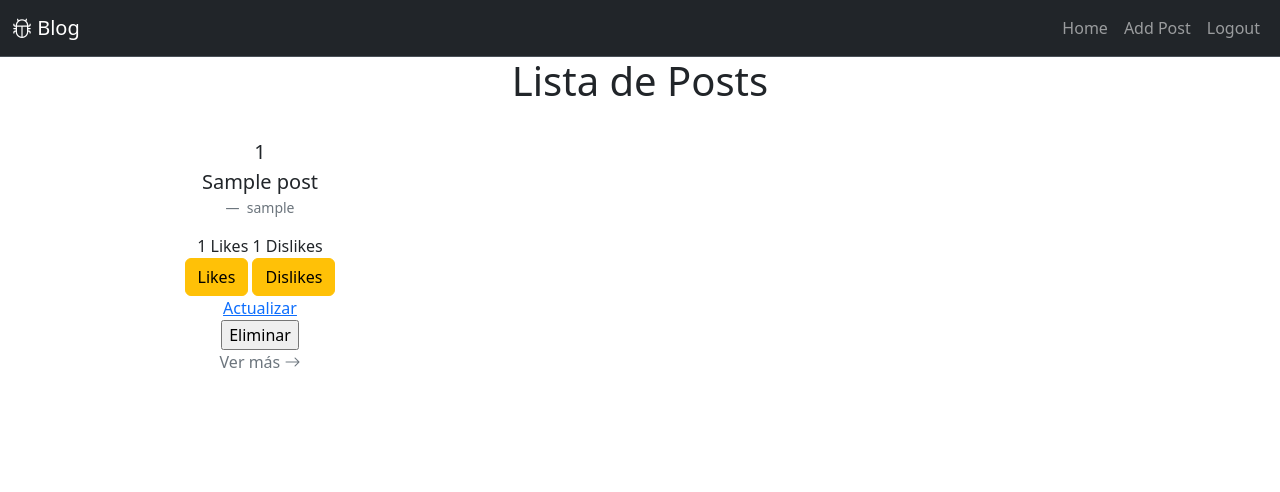
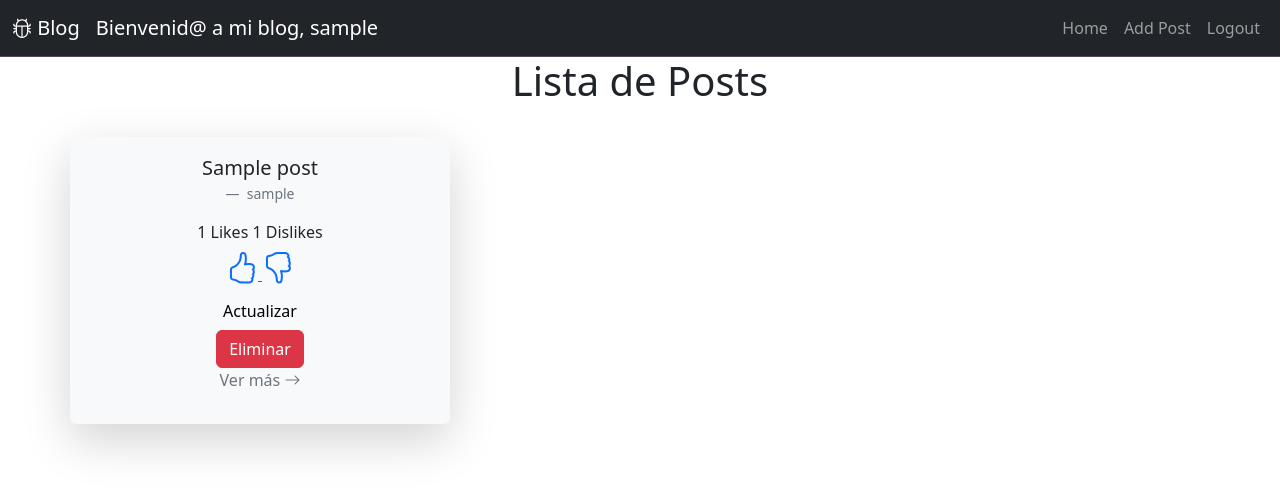
Before and after one commit to vmarialuzm/django_blog, a Django app: page / in a window 1280 px wide. Shown: the top 492 px of the page. Run offline with Django 4.2, Linux system fonts and the light colour scheme; a user stored in the database is signed in; tables that the repository leaves empty hold one stand-in row (values such as "Sample post").

Commit message:
mejoras en los estilos

```diff
--- a/blog/templates/blog/index.html
+++ b/blog/templates/blog/index.html
@@ -5,10 +5,9 @@
 <br>
 <div class="row text-center">
   {% for post in posts %}
-    <div class="col-4">
+    <div class="col-4 shadow-lg p-3 mb-5 bg-body-tertiary rounded">
       <figure>
         <blockquote class="blockquote">
-          <span>{{ post.id }}</span>
           <p>{{ post.title }}</p>
         </blockquote>
         <figcaption class="blockquote-footer">
@@ -20,16 +19,20 @@
         <span>{{ post.liked_by.count }}</span> Likes
         <span>{{ post.disliked_by.count }}</span> Dislikes
         <br>
-        <a class="btn btn-warning" href="{% url 'like_post' post.id %}" class="btn btn-danger">Likes</a>
-        <a class="btn btn-warning" href="{% url 'disliked_post' post.id %}" class="btn btn-danger">Dislikes</a>
+        <a class="hand-button" href="{% url 'like_post' post.id %}" class="btn btn-danger">
+          <i class="bi bi-hand-thumbs-up" style="font-size: 2em;"></i>
+        </a>
+        <a class="hand-button" href="{% url 'disliked_post' post.id %}" class="btn btn-danger">
+          <i class="bi bi-hand-thumbs-down" style="font-size: 2em;"></i>
+        </a>
 
         <br>
-        <a href="{% url 'post_update' post.id %}">Actualizar</a>
 
+        <a class="btn btn-light" href="{% url 'post_update' post.id %}">Actualizar</a>
         {% if user.id == post.user_id %}
           <form method="POST" action="{% url 'post_delete' post.id %}">
             {% csrf_token %}
-            <input type="submit" value="Eliminar">
+            <input class="btn btn-danger" type="submit" value="Eliminar">
           </form>
         {% endif %}
 
--- a/blog/templates/blog/post_details.html
+++ b/blog/templates/blog/post_details.html
@@ -28,7 +28,7 @@
 
               <!-- Permite editar y eliminar los comentarios a su autor -->
               {% if user.id == comment.user_id %}
-                <button class="edit-button" data-comment-id="{{ comment.id }}">Editar</button>
+                <button class="edit-button btn btn-secondary" data-comment-id="{{ comment.id }}">Editar</button>
                 <a href="{% url 'comment_delete' comment.id %}" class="btn btn-danger">Delete</a>
 
                 <div class="edit-form mt-3" id="edit-form-{{ comment.id }}" style="display: none;">
--- a/users/templates/navbar.html
+++ b/users/templates/navbar.html
@@ -5,6 +5,10 @@
         <i class="bi bi-bug"></i>
         Blog
       </a>
+      {% if user.is_authenticated %}
+      <a class="navbar-brand">Bienvenid@ a mi blog, {{user.username}}</a>
+      {% endif %}
+
       <button class="navbar-toggler" type="button" data-bs-toggle="collapse" data-bs-target="#navbarSupportedContent" aria-controls="navbarSupportedContent" aria-expanded="false" aria-label="Toggle navigation">
         <span class="navbar-toggler-icon"></span>
       </button>
```
